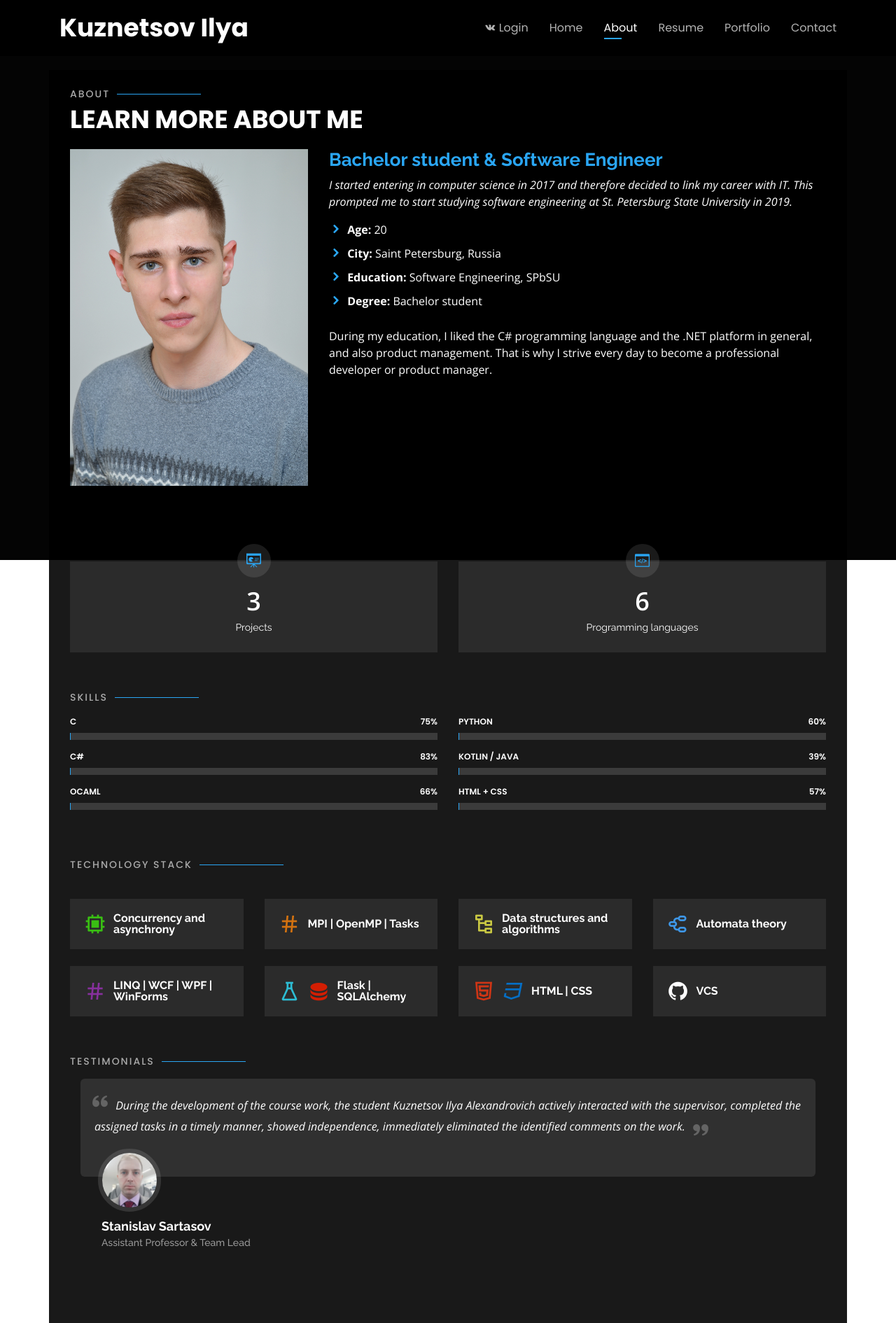
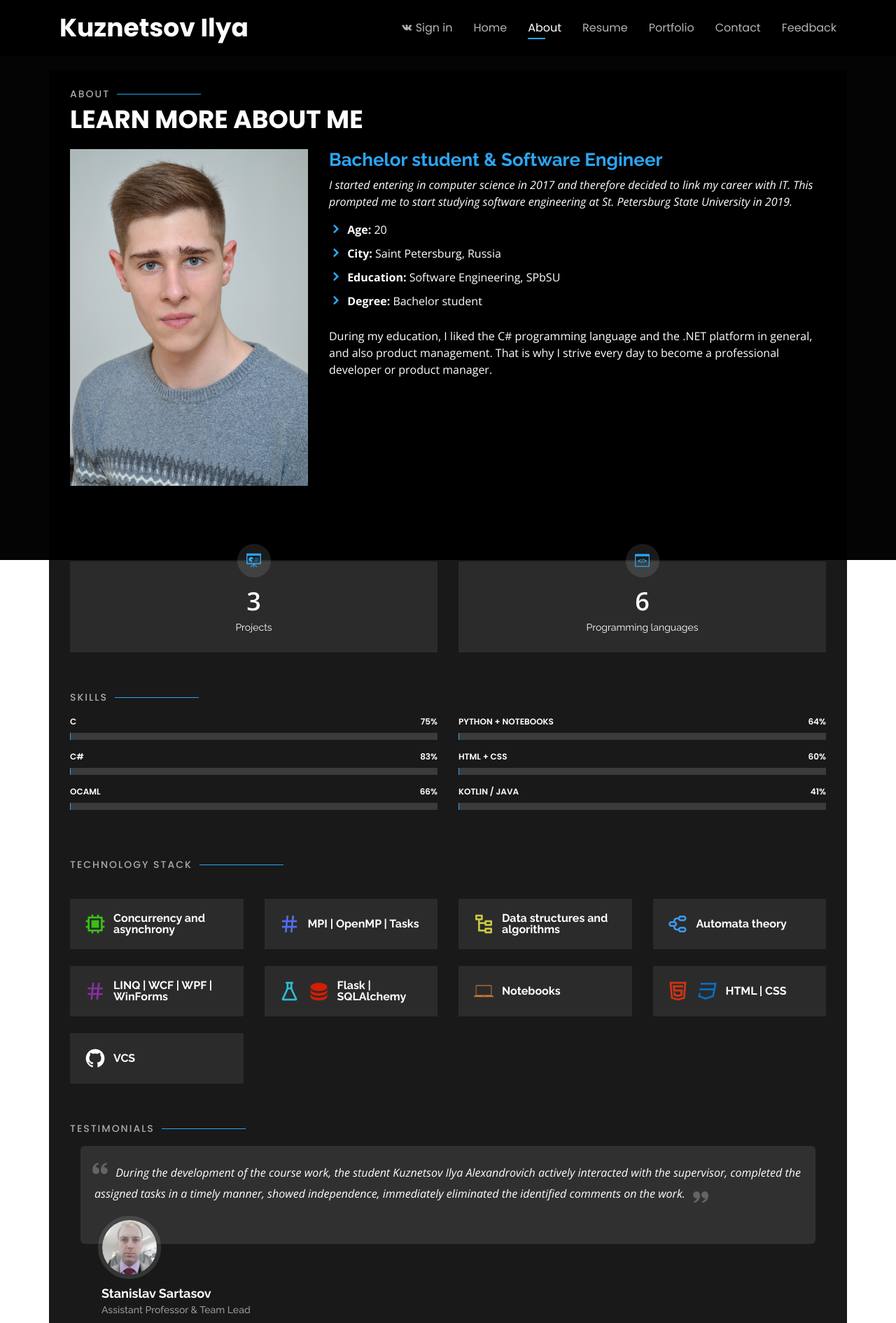
Before and after one commit to i1ya-kznts9v/personal-page, a Flask app: page / in a window 1280 px wide, after a click on "About". Shown: the top 1890 px of the page at 70% size. Run offline with Flask 2, Linux system fonts and the light colour scheme; some libraries are stand-ins or nearby versions.

Commit message:
New features added

```diff
--- a/req.txt
+++ b/req.txt
@@ -8,8 +8,8 @@ idna==2.10
 itsdangerous==1.1.0
 Jinja2==2.11.3
 MarkupSafe==1.1.1
+pkg-resources==0.0.0
 requests==2.25.1
 SQLAlchemy==1.4.11
 urllib3==1.26.4
-uWSGI==2.0.19.1
 Werkzeug==1.0.1
--- a/src/index.py
+++ b/src/index.py
@@ -1,4 +1,4 @@
-from flask import Flask, session, render_template, request, redirect, url_for, flash
+from flask import Flask, session, render_template, request, redirect, url_for
 from flask_sqlalchemy import SQLAlchemy
 from sqlalchemy.exc import SQLAlchemyError
 from datetime import datetime
@@ -32,10 +32,14 @@ class Users(database.Model):
 
 @app.route("/")
 def index():
-    if not session.get('user_id') is None:
-        return render_template('index_logout.html')
+    user_id = session.get('user_id')
 
-    return render_template("index_login.html")
+    if user_id is None:
+        return render_template("index_login.html")
+
+    user = Users.query.filter_by(id=user_id).first()
+
+    return render_template('index_logout.html', name=user.name)
 
 
 @app.route("/vk_login")
--- a/src/templates/index_base.html
+++ b/src/templates/index_base.html
@@ -39,6 +39,34 @@
   {% endblock %}
   <!-- End VK API -->
 
+  <!-- ======= Logout ======= -->
+  <section id="logout" class="contact">
+    <div class="container">
+
+        <div class="section-title">
+            <h2>Logout</h2>
+            <p>Are you sure?</p>
+        </div>
+
+        <div class="info-box">
+            <div class="modal-body">
+                <div style="color:#2AA6F4FF;">Only authorized users can use feedback to contact me through the page, however you can do it in other ways</div>
+            </div>
+
+            <div class="modal-footer">
+                <form action="{{ url_for('logout') }}">
+                    <button type="submit" class="btn btn-dark" style="color:#2AA6F4FF;">Confirm</button>
+                </form>
+                <form action="{{ url_for('index') }}">
+                    <button type="submit" class="btn btn-light" style="color:#2AA6F4FF;">Cancel</button>
+                </form>
+            </div>
+        </div>
+
+    </div>
+  </section>
+  <!-- End logout -->
+
   <!-- ======= Header ======= -->
   <header id="header" class="header-tops">
     <div class="container">
@@ -57,6 +85,7 @@
           <li><a href="#resume">Resume</a></li>
           <li><a href="#portfolio">Portfolio</a></li>
           <li><a href="#contact">Contact</a></li>
+          <li><a href="#feedback">Feedback</a></li>
         </ul>
       </nav>
       <!-- .nav-menu -->
@@ -131,34 +160,7 @@
           </div>
         </div>
 
-        <!--
-        <div class="col-lg-3 col-md-6 mt-5 mt-md-0">
-          <div class="count-box">
-            <i class="icofont-simple-smile"></i>
-            <span data-toggle="counter-up">232</span>
-            <p>Computer science & mathematics courses successfully learned</p>
-          </div>
-        </div>
-
-        <div class="col-lg-3 col-md-6 mt-5 mt-lg-0">
-          <div class="count-box">
-            <i class="icofont-live-support"></i>
-            <span data-toggle="counter-up">1,463</span>
-            <p>Hours Of Support</p>
-          </div>
-        </div>
-
-        <div class="col-lg-3 col-md-6 mt-5 mt-lg-0">
-          <div class="count-box">
-            <i class="icofont-users-alt-5"></i>
-            <span data-toggle="counter-up">15</span>
-            <p>Hard Workers</p>
-          </div>
-        </div>
-        -->
-
       </div>
-
     </div>
     <!-- End Counts -->
 
@@ -199,23 +201,23 @@
         <div class="col-lg-6">
 
           <div class="progress">
-            <span class="skill">Python <i class="val">60%</i></span>
+            <span class="skill">Python + Notebooks <i class="val">64%</i></span>
+            <div class="progress-bar-wrap">
+              <div class="progress-bar" role="progressbar" aria-valuenow="64" aria-valuemin="0" aria-valuemax="100"></div>
+            </div>
+          </div>
+
+          <div class="progress">
+            <span class="skill">HTML + CSS <i class="val">60%</i></span>
             <div class="progress-bar-wrap">
               <div class="progress-bar" role="progressbar" aria-valuenow="60" aria-valuemin="0" aria-valuemax="100"></div>
             </div>
           </div>
 
           <div class="progress">
-            <span class="skill">Kotlin / Java <i class="val">39%</i></span>
+            <span class="skill">Kotlin / Java <i class="val">41%</i></span>
             <div class="progress-bar-wrap">
-              <div class="progress-bar" role="progressbar" aria-valuenow="39" aria-valuemin="0" aria-valuemax="100"></div>
-            </div>
-          </div>
-
-          <div class="progress">
-            <span class="skill">HTML + CSS <i class="val">57%</i></span>
-            <div class="progress-bar-wrap">
-              <div class="progress-bar" role="progressbar" aria-valuenow="57" aria-valuemin="0" aria-valuemax="100"></div>
+              <div class="progress-bar" role="progressbar" aria-valuenow="41" aria-valuemin="0" aria-valuemax="100"></div>
             </div>
           </div>
 
@@ -225,7 +227,7 @@
     </div>
     <!-- End Skills -->
 
-    <!-- ======= Interests ======= -->
+<!-- ======= Interests ======= -->
     <div class="interests container">
 
       <div class="section-title">
@@ -243,7 +245,7 @@
 
         <div class="col-lg-3 col-md-4 mt-4">
           <div class="icon-box">
-            <i class="ri-hashtag" style="color: #d37210;"></i>
+            <i class="ri-hashtag" style="color: #536cf3;"></i>
             <h3>MPI | OpenMP | Tasks</h3>
           </div>
         </div>
@@ -279,6 +281,13 @@
 
         <div class="col-lg-3 col-md-4 mt-4">
           <div class="icon-box">
+            <i class="icofont-laptop" style="color: #cc7c2f;"></i>
+            <h3>Notebooks</h3>
+          </div>
+        </div>
+
+        <div class="col-lg-3 col-md-4 mt-4">
+          <div class="icon-box">
             <i class="ri-html5-line" style="color: #cf3515;"></i>
             <i class="ri-css3-line" style="color: #056fc6;"></i>
             <h3>HTML | CSS</h3>
@@ -291,15 +300,6 @@
             <h3>VCS</h3>
           </div>
         </div>
-
-        <!--
-        <div class="col-lg-3 col-md-4 mt-4">
-          <div class="icon-box">
-            <i class="ri-fingerprint-line" style="color: #29cc61;"></i>
-            <h3>Flavor Nivelanda</h3>
-          </div>
-        </div>
-        -->
 
       </div>
     </div>
@@ -323,33 +323,6 @@
         <h4>Assistant Professor & Team Lead</h4>
       </div>
 
-      <!--
-      <div class="owl-carousel testimonials-carousel">
-
-        <div class="testimonial-item">
-          <p>
-            <i class="bx bxs-quote-alt-left quote-icon-left"></i>
-            Export tempor illum tamen malis malis eram quae irure esse labore quem cillum quid cillum eram malis quorum velit fore eram velit sunt aliqua noster fugiat irure amet legam anim culpa.
-            <i class="bx bxs-quote-alt-right quote-icon-right"></i>
-          </p>
-          <img src="{{ url_for('static', filename='/assets/img/testimonials/testimonials-2.jpg') }}" class="testimonial-img" alt="">
-          <h3>Sara Wilsson</h3>
-          <h4>Designer</h4>
-        </div>
-
-        <div class="testimonial-item">
-          <p>
-            <i class="bx bxs-quote-alt-left quote-icon-left"></i>
-            Enim nisi quem export duis labore cillum quae magna enim sint quorum nulla quem veniam duis minim tempor labore quem eram duis noster aute amet eram fore quis sint minim.
-            <i class="bx bxs-quote-alt-right quote-icon-right"></i>
-          </p>
-          <img src="{{ url_for('static', filename='/assets/img/testimonials/testimonials-3.jpg') }}" class="testimonial-img" alt="">
-          <h3>Jena Karlis</h3>
-          <h4>Store Owner</h4>
-        </div>
-      </div>
-    -->
-
     </div>
     <!-- End Testimonials  -->
 
@@ -369,21 +342,6 @@
 
         <div class="col-lg-6">
 
-          <!--
-          <h3 class="resume-title">Summary</h3>
-          <div class="resume-item pb-0">
-            <h4>Kuznetsov Ilya</h4>
-            <p><em>Innovative and deadline-driven Graphic Designer with 3+ years of experience designing and developing user-centered digital/print marketing material from initial concept to final, polished deliverable.</em></p>
-            <p>
-            <ul>
-              <li>Portland par 127,Orlando, FL</li>
-              <li>(123) 456-7891</li>
-              <li>alice.barkley@example.com</li>
-            </ul>
-            </p>
-          </div>
-          -->
-
           <h3 class="resume-title">Education</h3>
           <div class="resume-item pb-0">
             <h4>Bachelor of Software Engineering</h4>
@@ -395,7 +353,7 @@
           <div class="resume-item">
             <h4>Secondary general education</h4>
             <h5>2008 - 2019</h5>
-            <p><em>Gymnasium A.P. Chekhov, Taganrog</em></p>
+            <p><em>Gymnasium A. P. Chekhov, Taganrog</em></p>
             <p>Got good basic skills in biology and chemistry, as well as a specialized level in physics and mathematics</p>
             <p>Deeply studied the Russian language and won the 3rd rank All-Russian Olympiad in the Russian language, 2019</p>
             <p>Graduated from high school with a red certificate and two gold medals: "For special success in learning" and "For special success to the graduate of Don"</p>
@@ -418,11 +376,11 @@
               <Li>Completed an introduction to GNU / Linux</Li>
               <li>Studied functional programming, including specific data structures, approaches and algorithms. As a practice, a C# sublanguage AST, parser, REPL and interpreter with optimizations and OOP support was implemented on Ocaml</li>
               <li>Studied the introduction to Software Engineering with an extensive understanding of the history, development and main directions of this field</li>
-              <li>Got solid knowledge in mathematical analysis, statistics and logic; computation and probability theory; differential and difference equations and data analysis in Python</li>
+              <li>Got solid knowledge in mathematical analysis, statistics and logic; computation and probability theory; differential and difference equations</li>
+              <li>Gained basic knowledge in Data Science and Machine Learning in Python and mastered the skills of working in laptops such as Datalore and Jupyter</li>
               <li>Acquainted with web development, including front-end in HTML and CSS and back-end in Python. Worked with Flask framework and SQLAlchemy databases. Implemented this page as a project :)</li>
               <li>Completed a product management course, generating and testing ideas; conducting market and audience research, competitors and analogues; developing the strategy, positioning and also the UI and UX concepts of the application, and finally its roadmap. As a group project on Agile methodology, an MVP of a unique application was created</li>
             </ul>
-            </p>
           </div>
 
           <div class="resume-item">
@@ -437,7 +395,6 @@
               <li>Learned to use VCS</li>
               <li>Studied data structures, types and algorithms in conjunction with computer architecture</li>
             </ul>
-            </p>
           </div>
 
         </div>
@@ -512,38 +469,7 @@
           </div>
         </div>
 
-       <!--
-        <div class="col-lg-4 col-md-6 portfolio-item filter-web">
-          <div class="portfolio-wrap">
-            <img src="{{ url_for('static', filename='/assets/img/portfolio/portfolio-2.jpg') }}" class="img-fluid" alt="">
-            <div class="portfolio-info">
-              <h4>Web 3</h4>
-              <p>Web</p>
-              <div class="portfolio-links">
-                <a href="#" data-gall="portfolioGallery" class="venobox" title="Web 3"><i class="bx bx-plus"></i></a>
-                <a href="#" data-gall="portfolioDetailsGallery" data-vbtype="iframe" class="venobox" title="Portfolio Details"><i class="bx bx-link"></i></a>
-              </div>
-            </div>
-          </div>
-        </div>
-
-        <div class="col-lg-4 col-md-6 portfolio-item filter-app">
-          <div class="portfolio-wrap">
-            <img src="{{ url_for('static', filename='/assets/img/portfolio/portfolio-3.jpg') }}" class="img-fluid" alt="">
-            <div class="portfolio-info">
-              <h4>App 2</h4>
-              <p>App</p>
-              <div class="portfolio-links">
-                <a href="#') }}" data-gall="portfolioGallery" class="venobox" title="App 2"><i class="bx bx-plus"></i></a>
-                <a href="#" data-gall="portfolioDetailsGallery" data-vbtype="iframe" class="venobox" title="Portfolio Details"><i class="bx bx-link"></i></a>
-              </div>
-            </div>
-          </div>
-        </div>
-        -->
-
       </div>
-
     </div>
   </section>
   <!-- End Portfolio Section -->
@@ -598,42 +524,20 @@
         </div>
       </div>
 
-      <!--
-      <form action="{{ url_for('static', filename='/forms/contact.php') }}" method="post" role="form" class="php-email-form mt-4">
-        <div class="form-row">
-          <div class="col-md-6 form-group">
-            <input type="text" name="name" class="form-control" id="name" placeholder="Your Name" data-rule="minlen:4" data-msg="Please enter at least 4 chars" />
-            <div class="validate"></div>
-          </div>
-          <div class="col-md-6 form-group">
-            <input type="email" class="form-control" name="email" id="email" placeholder="Your Email" data-rule="email" data-msg="Please enter a valid email" />
-            <div class="validate"></div>
-          </div>
-        </div>
-        <div class="form-group">
-          <input type="text" class="form-control" name="subject" id="subject" placeholder="Subject" data-rule="minlen:4" data-msg="Please enter at least 8 chars of subject" />
-          <div class="validate"></div>
-        </div>
-        <div class="form-group">
-          <textarea class="form-control" name="message" rows="5" data-rule="required" data-msg="Please write something for us" placeholder="Message"></textarea>
-          <div class="validate"></div>
-        </div>
-        <div class="mb-3">
-          <div class="loading">Loading</div>
-          <div class="error-message"></div>
-          <div class="sent-message">Your message has been sent. Thank you!</div>
-        </div>
-        <div class="text-center"><button type="submit">Send Message</button></div>
-      </form>
-      -->
+    </div>
+  </section>
+  <!-- End Contact Section -->
 
-    </div>
+  <!-- ======= Feedback Section ======= -->
+  <section id="feedback" class="contact">
+    <div class="container">
 
     {% block comments %}
     {% endblock %}
 
+    </div>
   </section>
-  <!-- End Contact Section -->
+  <!-- End Feedback Section -->
 
   <!-- Vendor JS Files -->
   <script src="{{ url_for('static', filename='/assets/vendor/jquery/jquery.min.js') }}"></script>
--- a/src/templates/index_login.html
+++ b/src/templates/index_login.html
@@ -2,5 +2,12 @@
 
 {% block login %}
     <a href="https://oauth.vk.com/authorize?client_id=7811263&display=page&redirect_uri=http://84.252.136.42/vk_login&scope=friends&response_type=code&v=5.130">
-        <i class="icofont-vk"></i>  Login</a>
+    <i class="icofont-vk"></i>  Sign in</a>
 {% endblock %}
+
+{% block comments %}
+    <div class="alert alert-primary" role="alert">
+        Before you write to me, please <a href="https://oauth.vk.com/authorize?client_id=7811263&display=page&redirect_uri=http://84.252.136.42/vk_login&scope=friends&response_type=code&v=5.130">
+        <i class="icofont-vk"></i>  sign in</a>!
+    </div>
+{% endblock %}
```
Also changed, not shown: src/templates/index_logout.html (+10 -8 lines).
